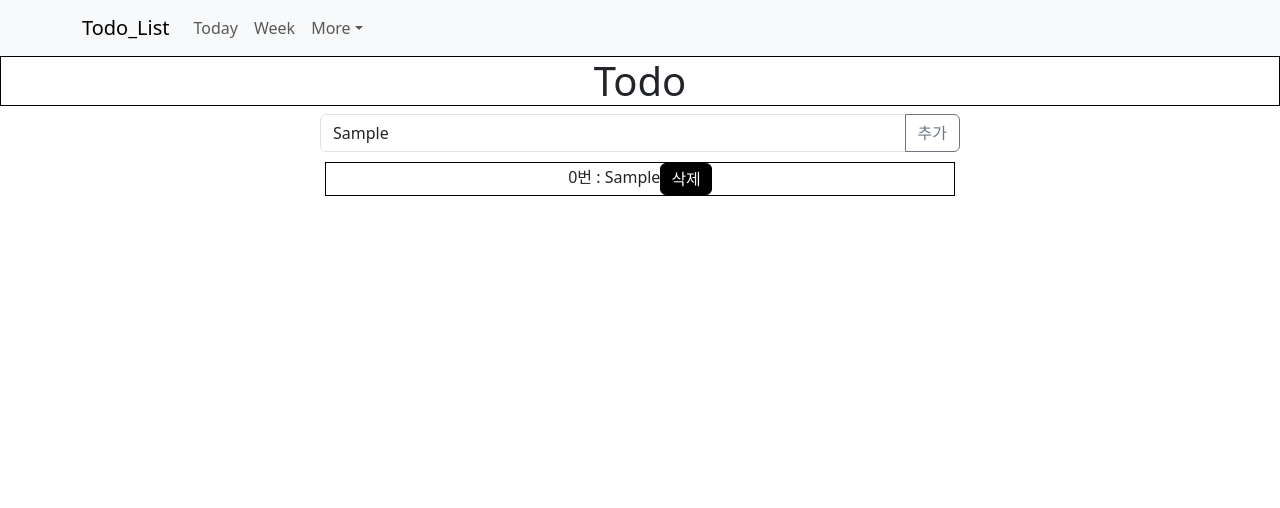
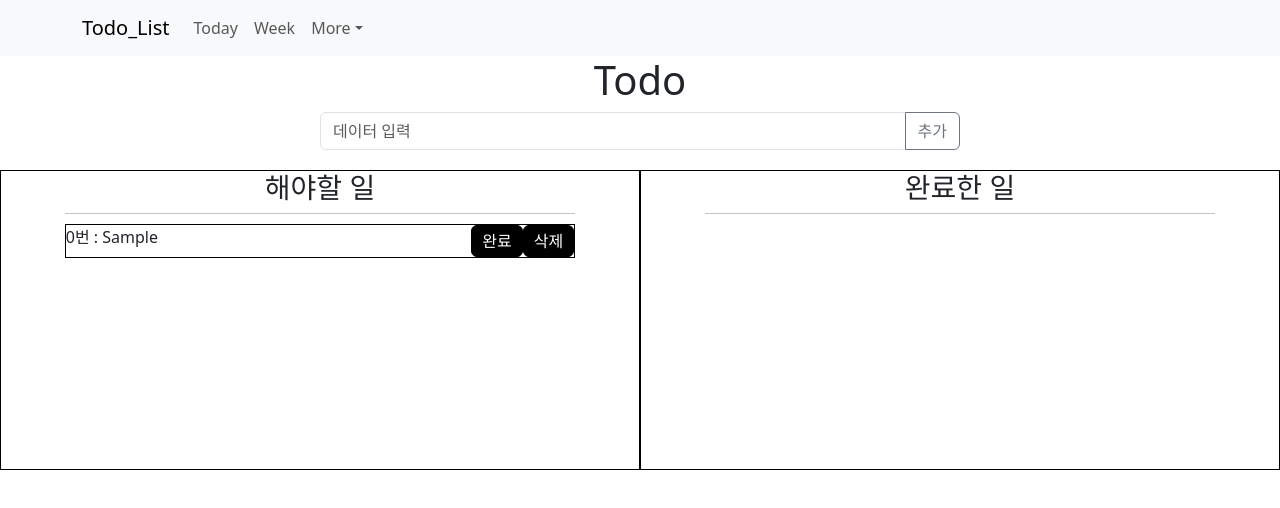
Before and after one commit to sks8960/typescript-todoList, a React (Create React App) app in the folder todolist/: page / in a window 1280 px wide. Both pictures are taken after typing "Sample" into the empty fields and a click on the button "추가". Shown: the top 508 px of the page. Built offline with nearby package versions, Linux system fonts and the light colour scheme.

Commit message:
완료한 일 구현 필요

```diff
--- a/todolist/src/App.tsx
+++ b/todolist/src/App.tsx
@@ -80,12 +80,20 @@ function App() {
           }}
         >
           <Editor />
-          <div className="App-Item">
-            {todos.map((todo) => (
-              <div className="TodoItem" key={todo.id}>
-                <TodoItem {...todo} />
-              </div>
-            ))}
+          <div className="Todo-Item">
+            <h3>해야할 일</h3>
+            <hr className="hr" />
+            <div className="Item-container">
+              {todos.map((todo) => (
+                <div className="TodoItem" key={todo.id}>
+                  <TodoItem {...todo} />
+                </div>
+              ))}
+            </div>
+          </div>
+          <div className="Done-Item">
+            <h3>완료한 일</h3>
+            <hr className="hr" />
           </div>
         </TodoDispatchContext.Provider>
       </TodoStateContext.Provider>
--- a/todolist/src/components/Editor.tsx
+++ b/todolist/src/components/Editor.tsx
@@ -25,13 +25,10 @@ export default function Editor(props: Props) {
           placeholder="데이터 입력"
           aria-label="Recipient's username"
           aria-describedby="basic-addon2"
+          value={text}
           onChange={onChangeInput}
         />
-        <Button
-          variant="outline-secondary"
-          id="button-addon2"
-          onClick={onClickButton}
-        >
+        <Button variant="outline-secondary" onClick={onClickButton}>
           추가
         </Button>
       </InputGroup>
--- a/todolist/src/components/TodoItem.tsx
+++ b/todolist/src/components/TodoItem.tsx
@@ -7,15 +7,22 @@ interface Props extends Todo {}
 
 export default function TodoItem(props: Props) {
   const dispatch = useTodoDispatch();
+
   const onClickButton = () => {
     dispatch.onClickDelete(props.id);
   };
+
   return (
-    <div>
-      {props.id}번 : {props.content}
-      <Button className="Button" onClick={onClickButton}>
-        삭제
-      </Button>
+    <div style={{ display: "flex", justifyContent: "space-between" }}>
+      <div>
+        {props.id}번 : {props.content}
+      </div>
+      <div>
+        <Button className="Button">완료</Button>
+        <Button className="Button" onClick={onClickButton}>
+          삭제
+        </Button>
+      </div>
     </div>
   );
 }
--- a/todolist/src/css/App.css
+++ b/todolist/src/css/App.css
@@ -18,14 +18,37 @@
   margin: 10px;
 }
 
-.Title {
-  border: 1px solid black;
-}
-
 .TodoItem {
   text-align: center;
   margin: 10px auto;
   border: 1px solid black;
-  width: 50%;
+  width: 80%;
   height: 100%;
 }
+
+.Todo-Item {
+  /*Todo Item 컨테이너 역할 */
+  max-height: 300px; /* 컨테이너의 최대 높이보다 약간 작은 값으로 설정합니다. */
+  height: 300px;
+  overflow-y: auto; /* 세로 스크롤이 필요한 경우 스크롤을 생성합니다. */
+  width: 50%;
+  border: 1px solid black;
+  display: inline-block;
+  margin-top: 20px;
+}
+
+.Done-Item {
+  max-height: 300px; /* 컨테이너의 최대 높이보다 약간 작은 값으로 설정합니다. */
+  height: 300px;
+  overflow-y: auto; /* 세로 스크롤이 필요한 경우 스크롤을 생성합니다. */
+  width: 50%;
+  border: 1px solid black;
+  display: inline-block;
+  margin-top: 20px;
+}
+
+.hr {
+  width: 80%;
+  margin: 0 auto;
+  background: black;
+}
--- a/todolist/src/css/Button.css
+++ b/todolist/src/css/Button.css
@@ -2,8 +2,9 @@
   padding: 3px 10px;
   background-color: black;
   border-color: black;
+  margin-left: auto;
 }
 .Button:hover {
-  background-color: gray;
-  border-color: gray;
+  background-color: red;
+  border-color: red;
 }
```
